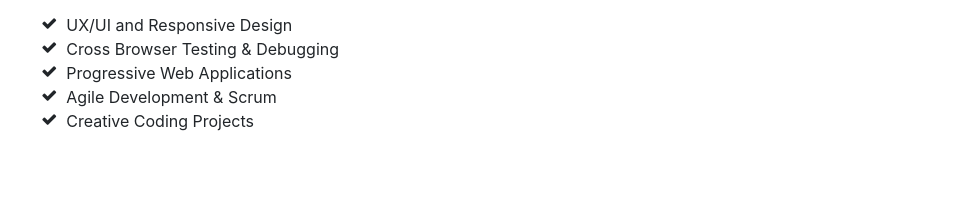
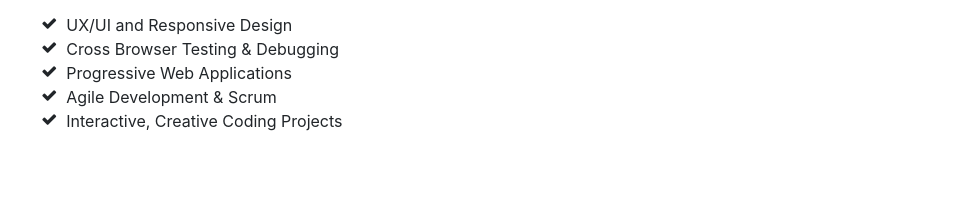
Before and after one commit to risatino/cv, a website with bundled scripts: page index.html in a window 1280 px wide. Shown: the part 3403-3602 px from the top of the page, without its empty margins (288-1262 px from the left). Built offline with nearby package versions, Linux system fonts and the light colour scheme; a web font is replaced by a local one.

Commit message:
Include Creative Coding in professional interests

```diff
--- a/index.html
+++ b/index.html
@@ -302,7 +302,7 @@
               Agile Development &amp; Scrum</li>
             <li>
               <i class="fa-li fa fa-check"></i>
-              Creative Coding Projects</li>
+              Interactive, Creative Coding Projects</li>
           </ul>
         </div>
       </section>
```
